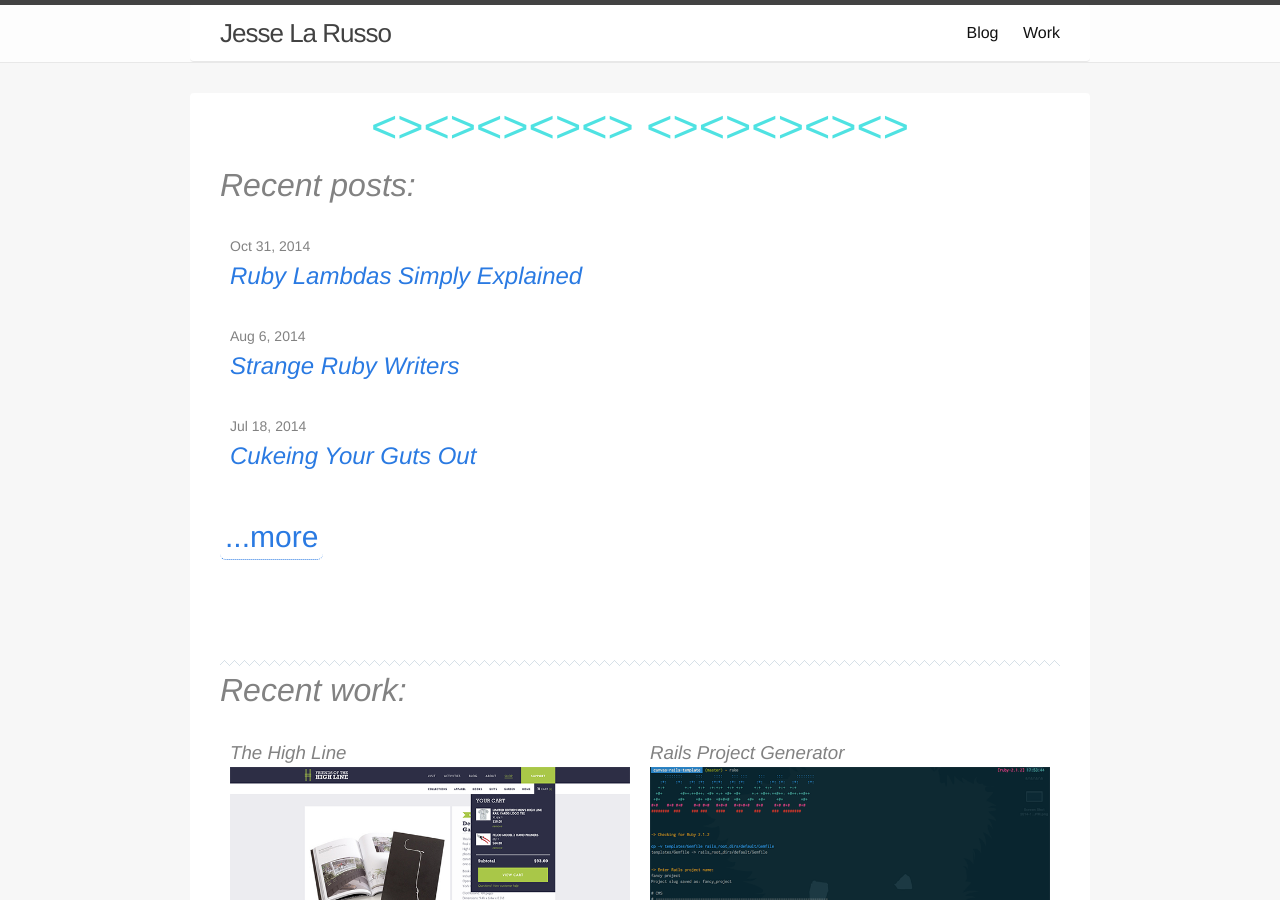
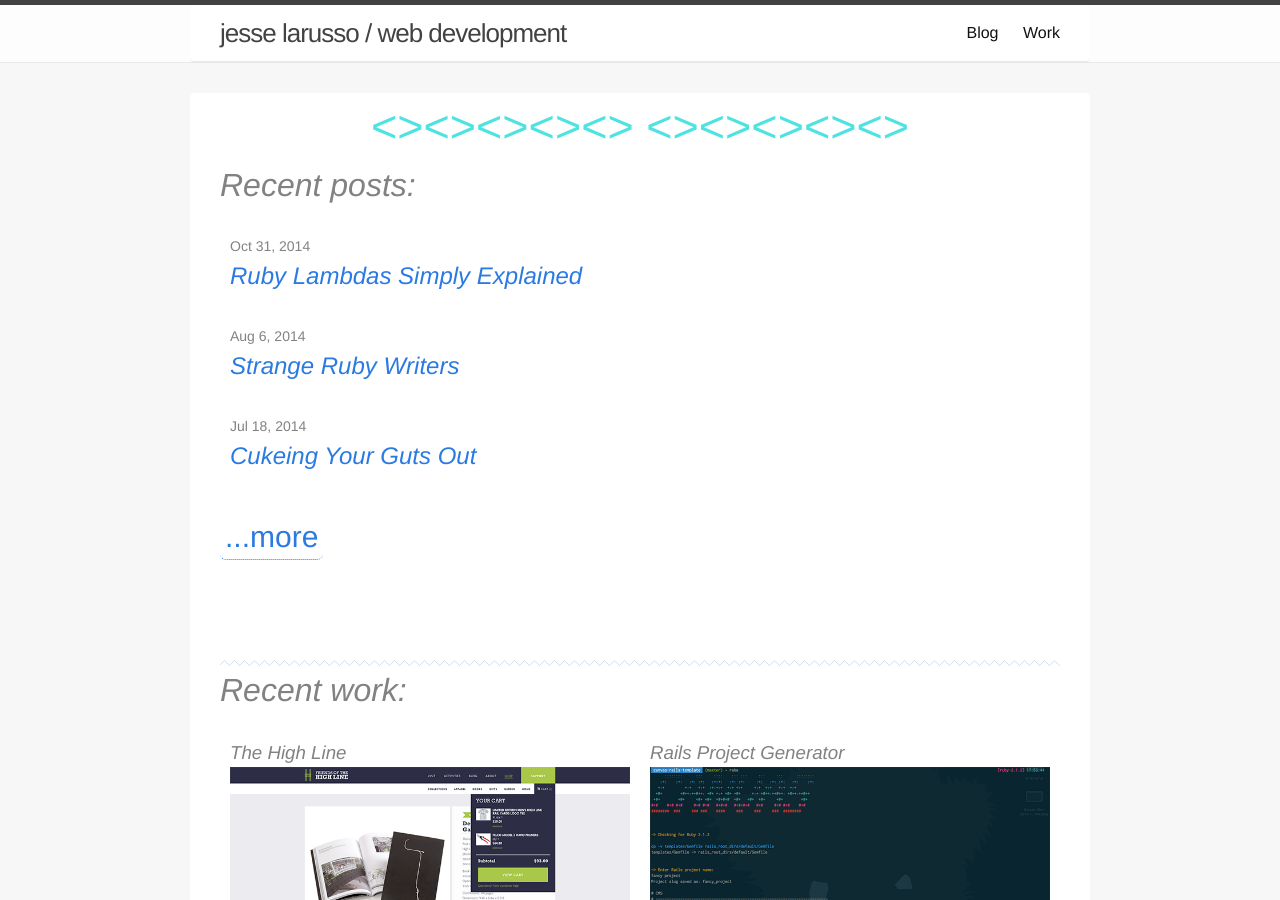
Before and after one commit to jlarusso/jlarusso.github.io, a Jekyll site: the page built from index.html, in a window 1280 px wide and 900 px high. Built offline with Jekyll 4.4.1, drawn with Linux system fonts in a browser that asks for light colours; some web fonts are replaced; Markdown is read by kramdown in place of the engine named in the settings; some of the changed text lies outside the part shown.

Commit message:
Update title

```diff
--- a/_config.yml
+++ b/_config.yml
@@ -1,5 +1,5 @@
 # Site settings
-title: Jesse La Russo
+title: jesse larusso / web development
 email: jesselarusso@gmail.com
 description: > # this means to ignore newlines until "baseurl:"
 baseurl: "" # the subpath of your site, e.g. /blog/
```
